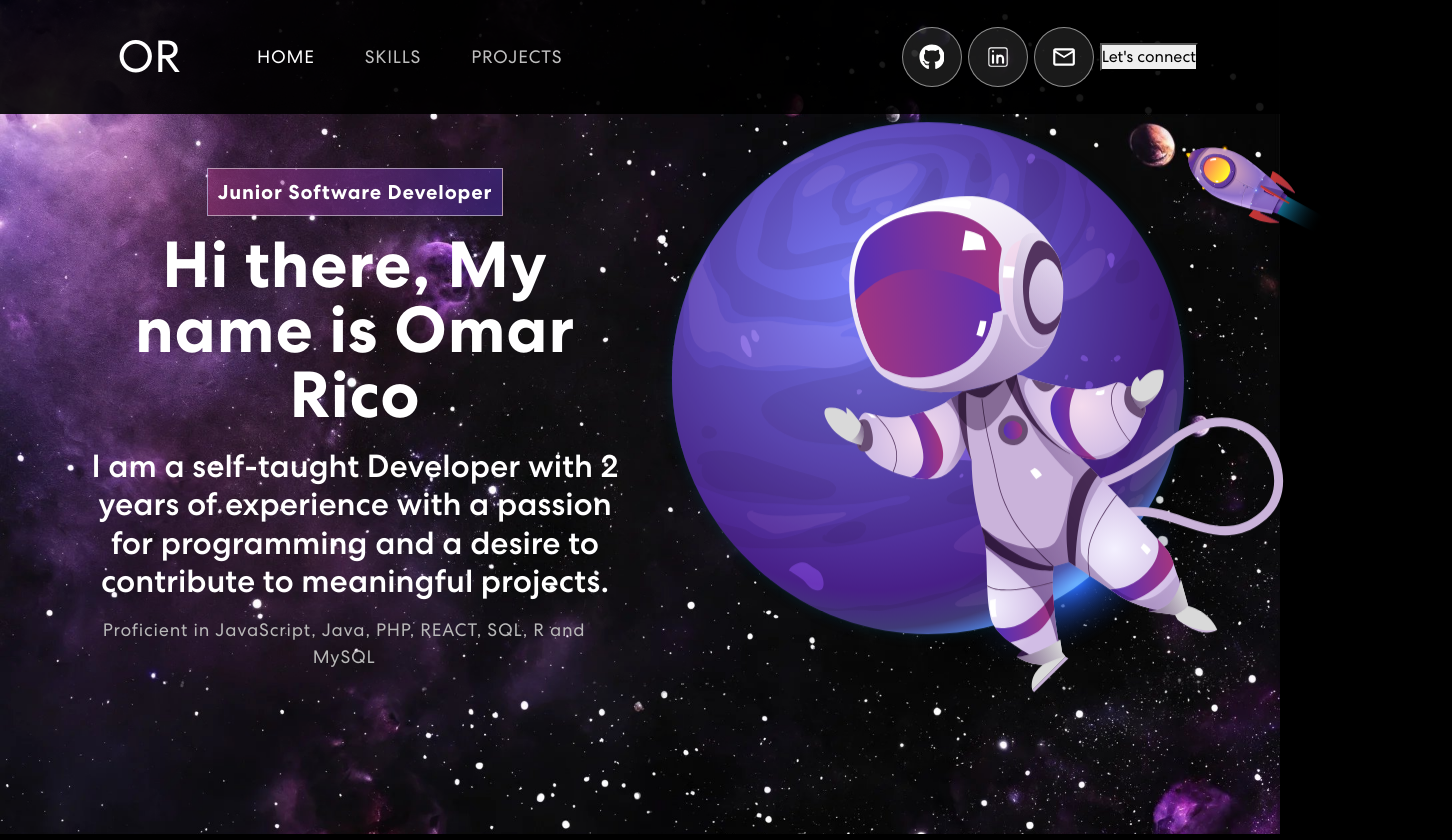
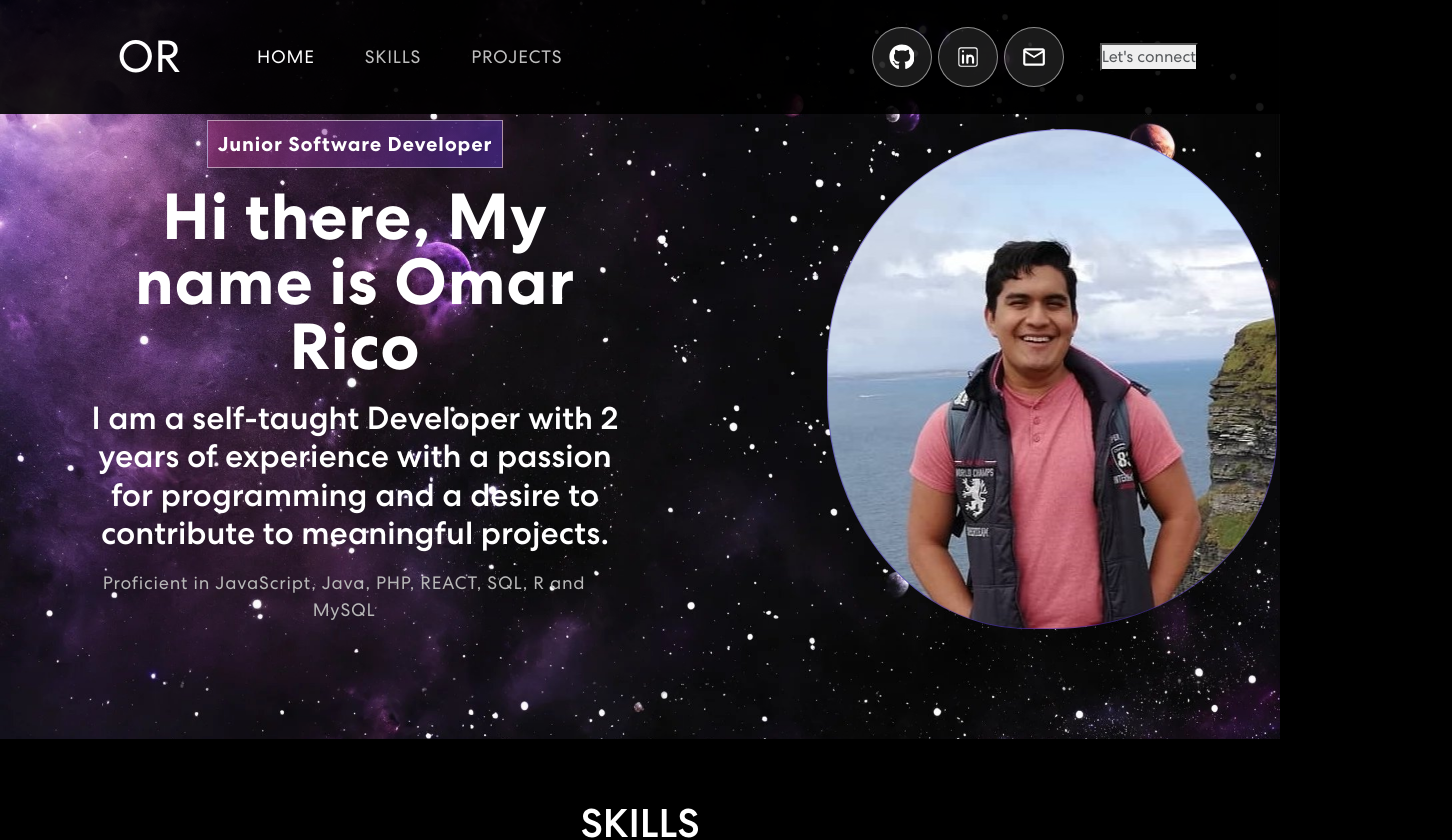
Before and after one commit to Omar-RM/portfolio-personal, a React (Create React App) app: page / in a window 1280 px wide. Shown: the top 840 px of the page, 1452 px wide, since content can reach past the window. Built offline with nearby package versions, Linux system fonts and the light colour scheme.

Commit message:
Profile picture added

```diff
--- a/src/App.css
+++ b/src/App.css
@@ -235,6 +235,9 @@ nav.navbar .navbar-toggler[aria-expanded="true"] .navbar-toggler-icon:before {
 nav.navbar .navbar-toggler[aria-expanded="true"] .navbar-toggler-icon {
 	border-color: transparent;
 }
+.vvd{
+margin-left: 30px;
+}
 /************ Banner Css ************/
 .banner {
   margin-top: 0;
@@ -303,6 +306,40 @@ nav.navbar .navbar-toggler[aria-expanded="true"] .navbar-toggler-icon {
 }
 .txt-rotate > .wrap {
   border-right: 0.08em solid #666;
+}
+
+#photo {
+  width: 800px;
+  display: flex;
+  align-items: center;
+  justify-content: center;
+}
+#photo-box{
+  background-image: url('./assets/img//profile.jpg');
+  background-color: #fff;
+  background-position: center center;
+  width: 450px;
+  height: 500px;
+  animation: animate 7s ease-in-out infinite;
+  border: 1px solid rgba(74, 47, 189, 0.5);
+}
+
+@keyframes animate{
+  0%{
+      border-radius: 60% 40% 30% 70%/ 60% 30% 70% 40%;
+  }
+  50%{
+      border-radius: 30% 60% 70% 40%/ 50% 60% 30% 60%;
+  }
+  75%{
+      border-radius: 60% 60% 70% 40%/ 50% 60% 30% 60%;
+  }
+  100%{
+      border-radius: 60% 40% 30% 70%/ 60% 30% 70% 40%;
+
+
+  }
+
 }
 /************ Skills Css ************/
 .skill {
--- a/src/components/Banner.js
+++ b/src/components/Banner.js
@@ -1,6 +1,5 @@
 import { useState, useEffect } from "react";
 import { Col, Container, Row } from "react-bootstrap";
-import { ArrowRightCircle } from "react-bootstrap-icons";
 import headderImg from "../assets/img/header-img.svg";
 
 export const Banner = () => {
@@ -13,7 +12,7 @@ export const Banner = () => {
             <h1>
               <span className="wrap">Hi there, My name is Omar Rico</span>
             </h1>
-            <h2 className="align-text-justify">
+            <h2>
               I am a self-taught Developer with 2 years of experience with a
               passion for programming and a desire to contribute to meaningful
               projects.
@@ -30,7 +29,9 @@ export const Banner = () => {
             </button> */}
           </Col>
           <Col xs={12} md={6} xl={6}>
-            <img src={headderImg} alt="Headder Img" />
+            <div id="photo">
+              <div id="photo-box"></div>
+            </div>
           </Col>
         </Row>
       </Container>
--- a/src/components/Contact.js
+++ b/src/components/Contact.js
@@ -1,6 +1,6 @@
 import { useState } from "react";
 import { Col, Container, Row } from "react-bootstrap";
-import contactImg from "../assets/img/contact-img.svg";
+import { BsArrowRightCircleFill } from "react-icons/bs";
 
 export const Contact = () => {
   const formInitialDetails = {
@@ -47,17 +47,15 @@ export const Contact = () => {
     <section className="contact" id="connect">
       <Container>
         <Row className="align-items-center">
-          <Col md={6} className="mr-5">
+          <Col md={6} className="mr-5 text-left">
             <h1>
               I enjoy challenging myself, being part of open-source projects,
               and contributing to other developers.
             </h1>
 
             <h3 className="text-left">
-              <br></br>Get in touch
-              <br></br>Email: omarm.rico.98@gmail.com
-              <br></br>Phone: (+353) 0830518728
-              <br></br>Address: Malahide, Dublin
+              <br></br>Send me a message to get in touch{" "}
+              <BsArrowRightCircleFill />
             </h3>
           </Col>
           <Col md={6}>
--- a/src/components/NavBar.js
+++ b/src/components/NavBar.js
@@ -68,7 +68,7 @@ export const NavBar = () => {
               PROJECTS
             </Nav.Link>
           </Nav>
-          <span className="navbar-text">
+          <span className="navbar-text mr-5">
             <div className="social-icon">
               <a
                 href="https://github.com/Omar-RM"
@@ -105,8 +105,10 @@ export const NavBar = () => {
               </a>
             </div>
           </span>
-          <button className="vvd" onClick={() => console.log("connect")}>
-            <span>Let's connect</span>
+          <button className="vvd">
+            <a href="#connect" className="text-decoration-none text-muted">
+              Let's connect
+            </a>
           </button>
         </Navbar.Collapse>
       </Container>
```
Also changed, not shown: src/assets/img/profile.jpg (added).
